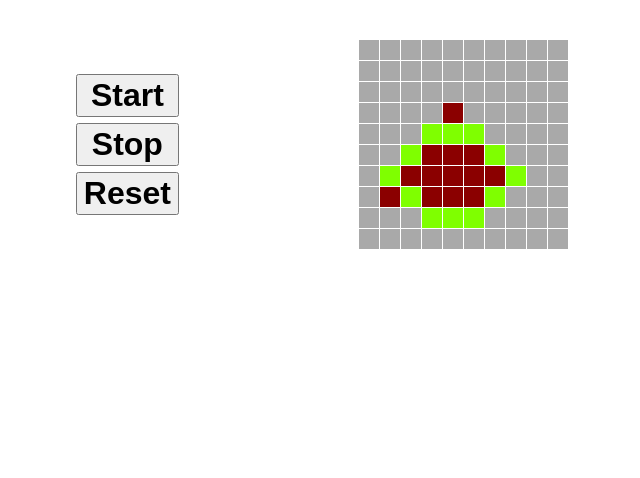
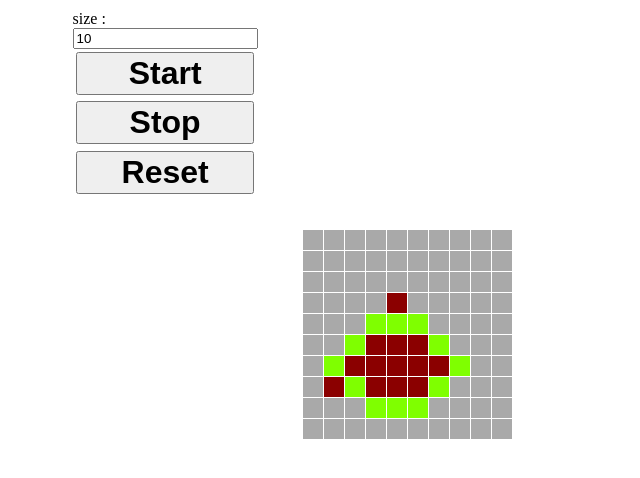
Before and after one commit to PolytechLyon/2020-isi3-mvc-NathanARMANET, a website built with Parcel: page index.html in a window 1280 px wide. Both pictures are taken after a click on the button "Start". Shown: the whole page, without its empty margins (233-873 px from the left). Built offline with nearby package versions, Linux system fonts and the light colour scheme.

Commit message:
on peut changer la dimension de la grille par un input

```diff
--- a/index.html
+++ b/index.html
@@ -8,12 +8,16 @@
   <body>
     <main id="game">
       <nav>
+        <label for="size">size :</label>
+        <input type="number" id="size">
         <button type="button" id="start">Start</button>
         <button type="button" id="stop">Stop</button>
         <button type="reset" id="reset">Reset</button>
       </nav>
     </main>
 
+    <div id="grid"></div>
+
     <script src="src/game.js"></script>
   </body>
 </html>
--- a/src/game.js
+++ b/src/game.js
@@ -2,8 +2,9 @@ import "./style.css";
 import { initView, drawGame } from "./gameOfLife/view";
 import { Model } from "./gameOfLife/model";
 import { controller } from "./gameOfLife/controller.js";
+import {GAME_SIZE} from "./gameOfLife/constants";
 
-initView();
+initView(GAME_SIZE, GAME_SIZE);
 
 const model = new Model(drawGame);
 model.init();
--- a/src/gameOfLife/controller.js
+++ b/src/gameOfLife/controller.js
@@ -1,6 +1,16 @@
-import {canvas} from "./view";
+import {canvas, drawGame, initView} from "./view";
+import {GAME_SIZE} from "./constants";
 
 export const controller = model => {
+
+  document.getElementById('size').addEventListener("click", () => {
+    let size = document.getElementById("size").valueAsNumber;
+    initView(size);
+    model.height = size;
+    model.width = size;
+    model.init();
+    drawGame(model);
+  })
 
   document.getElementById('start').addEventListener("click", () => {
     model.run();
--- a/src/gameOfLife/model.js
+++ b/src/gameOfLife/model.js
@@ -34,21 +34,21 @@ export class Model {
             Array.from(new Array(this.width), () => CELL_STATES.NONE)
         );
 
-        for (let i = 0; i < this.width; i++) {
+        for (let i = 0; i < this.height; i++) {
           for (let j = 0; j < this.width; j++) {
             const nbAlive = this.aliveNeighbours(i, j);
             const isAlive = this.isCellAlive(i, j);
 
             // TODO implement Game of life logic
             if ((!isAlive && nbAlive === 3) || (isAlive && (nbAlive === 2 || nbAlive === 3))) {
-              newState[j][i] = CELL_STATES.ALIVE;
-            } else if (!isAlive && this.state[j][i] === CELL_STATES.NONE) {
-              newState[j][i] = CELL_STATES.NONE;
+              newState[i][j] = CELL_STATES.ALIVE;
+            } else if (!isAlive && this.state[i][j] === CELL_STATES.NONE) {
+              newState[i][j] = CELL_STATES.NONE;
             } else {
-              newState[j][i] = CELL_STATES.DEAD;
+              newState[i][j] = CELL_STATES.DEAD;
             }
 
-            if (this.state[j][i] !== newState[j][i]) {
+            if (this.state[i][j] !== newState[i][j]) {
               change = true;
             }
           }
@@ -84,9 +84,9 @@ export class Model {
   isCellAlive(x, y) {
     return x >= 0 &&
       y >= 0 &&
-      y < this.height &&
+      y < this.width &&
       x < this.height &&
-      this.state[y][x] === CELL_STATES.ALIVE ? 1 : 0;
+      this.state[x][y] === CELL_STATES.ALIVE ? 1 : 0;
   }
 
   aliveNeighbours(x, y) {
@@ -98,7 +98,7 @@ export class Model {
     // la droite et l gauche sont liés
     for (let k = -1 ; k < 2 ; k++) {
       for (let l = -1 ; l < 2 ; l++) {
-        if ((k !== 0 || l !== 0) && this.isCellAlive((x+k+this.height)%this.height, (y+l+this.height)%this.height)) {
+        if ((k !== 0 || l !== 0) && this.isCellAlive((x+k+this.height)%this.height, (y+l+this.width)%this.width)) {
           number++;
         }
       }
@@ -113,7 +113,6 @@ export class Model {
   }
 
   updateCell(e, MinX, MinY) {
-
     var gridX = Math.floor((e.x - MinX) / (CELL_SIZE+1));
     var gridY = Math.floor((e.y - MinY) / (CELL_SIZE+1));
     console.log(gridX, gridY);
--- a/src/gameOfLife/view.js
+++ b/src/gameOfLife/view.js
@@ -1,17 +1,20 @@
-import { GAME_SIZE, CELL_SIZE } from "./constants";
+import {CELL_SIZE, GAME_SIZE} from "./constants";
+
+document.getElementById("size").value = GAME_SIZE
+document.getElementById("size").min = 9;
 
 export const canvas = document.createElement("canvas");
 const context = canvas.getContext("2d");
+document.getElementById("grid").appendChild(canvas);
 
 const drawCell = (x, y, value) => {
   context.fillStyle = value;
   context.fillRect(x + CELL_SIZE * x, y + CELL_SIZE * y, CELL_SIZE, CELL_SIZE);
 };
 
-export const initView = () => {
-  document.getElementById("game").appendChild(canvas);
-  canvas.setAttribute("height", GAME_SIZE * CELL_SIZE + GAME_SIZE - 1);
-  canvas.setAttribute("width", GAME_SIZE * CELL_SIZE + GAME_SIZE - 1);
+export const initView = (size) => {
+  canvas.setAttribute("height", size * (CELL_SIZE + 1) - 1);
+  canvas.setAttribute("width", size * (CELL_SIZE + 1) - 1);
 };
 
 export const drawGame = model => {
```
Also changed, not shown: README.md.
